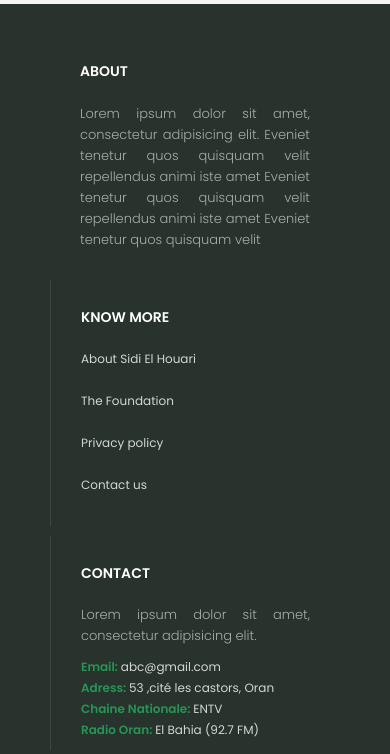
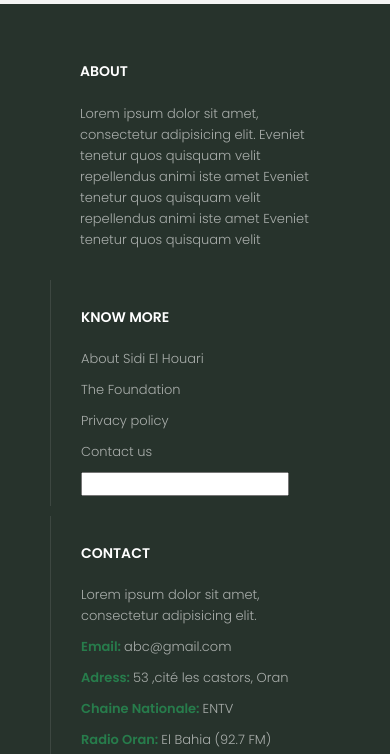
Before and after one commit to Fcmam5/sdh_foundation, a Django app: page /about/ in a window 390 px wide. Shown: the part 3256-4010 px from the top of the page. Run offline with Django 3.2, Linux system fonts and the light colour scheme; parts of the project's set-up code (start-up, migrations or seed data) failed here and were passed over; some libraries are stand-ins or nearby versions; grey boxes are pictures that could not be loaded.

Commit message:
work on arabization frontend

```diff
--- a/sdh_foundation/urls.py
+++ b/sdh_foundation/urls.py
@@ -19,6 +19,7 @@
 from django.conf import settings
 from django.conf.urls.static import static
 from django.contrib.sitemaps.views import sitemap
+from django.views.i18n import set_language
 from .views import home, about, privacy_policy
 from users.views import contact_us, registration_demand , error
 from articles.sitemaps import ArticleSitemap
@@ -65,6 +66,9 @@
     #CKEditor
     url(r'^ckeditor/', include('ckeditor_uploader.urls')),
 
+    #Change language
+    url(r'^set_language/', set_language, name="set_language"),
+
     #testing error
     url(r'^error/', view=error, name="error"),
 ]
--- a/templates/base.html
+++ b/templates/base.html
@@ -11,17 +11,20 @@
         <link rel="shortcut icon" href="https://logopond.com/logos/c41e886bf46fb87c62d17374c41d6f74.png">
         <link rel="stylesheet" href="https://maxcdn.bootstrapcdn.com/bootstrap/3.3.7/css/bootstrap.min.css">
         <link href="https://fonts.googleapis.com/css?family=Poppins:300,400,500,600" rel="stylesheet">
+        {% block csslibrary %}
         <link rel="stylesheet" href="https://cdnjs.cloudflare.com/ajax/libs/OwlCarousel2/2.2.1/assets/owl.carousel.min.css">
         <link rel="stylesheet" href="https://cdnjs.cloudflare.com/ajax/libs/OwlCarousel2/2.2.1/assets/owl.theme.green.min.css">
+        {% endblock %}
         {% compress css %}
         <link href="{% static 'css/style.css'%}" rel="stylesheet">
         {% block costumcss %}
         <link href="{% static 'css/articles-style.css'%}" rel="stylesheet">
         {% endblock %}
+        {% endcompress %}
         {% if LANGUAGE_CODE == 'ar' %}
+        <link rel="stylesheet" media="screen" href="https://fontlibrary.org/face/droid-arabic-kufi" type="text/css"/>
         <link href="{% static 'css/rtl.css'%}" rel="stylesheet">
         {% endif%}
-        {% endcompress %}
         {% block meta %}
         {% endblock %}
     </head>
--- a/templates/components/footer.html
+++ b/templates/components/footer.html
@@ -2,30 +2,41 @@
 <footer>
             <div class="container">
                 <div class="row content">
-                    <div class="col-sm-3 colomn text-justify">
+                    <div class="col-sm-3 colomn">
                         <h1>{% trans 'About'%}</h1>
                         <p>Lorem ipsum dolor sit amet, consectetur adipisicing elit. Eveniet tenetur quos quisquam velit repellendus animi iste amet Eveniet tenetur quos quisquam velit repellendus animi iste amet Eveniet tenetur quos quisquam velit</p>
                     </div>
                     <div class="col-sm-3 colomn border-left">
                         <h1>{% trans 'know more' %}</h1>
-                            <li><a href="/about">{% trans 'About Sidi El Houari' %}</a></li>
-                            <br>
-                            <li>{% trans 'The Foundation' %}</li>
-                            <br>
-                            <li><a href="/privacy">{% trans 'Privacy policy' %}</a></li>
-                            <br>
-                            <li><a href="/contact">{% trans 'Contact us' %}</a></li>
-                            <br>
-                            <i class="fa fa-facebook-square" aria-hidden="true"></i>
-                            <i class="fa fa-twitter-square" aria-hidden="true"></i>
+                            <p><a href="/about">{% trans 'About Sidi El Houari' %}</a></p>
+                            <p>{% trans 'The Foundation' %}</p>
+                            <p><a href="/privacy">{% trans 'Privacy policy' %}</a></p>
+                            <p><a href="/contact">{% trans 'Contact us' %}</a></p>
+                            <form action="{% url 'set_language' %}" method="post">{% csrf_token %}
+                              <input name="next" type="hidden" value="{{ redirect_to }}" />
+                              <select name="language"
+                                      onchange="this.form.submit()"
+                                      title="{% trans 'Change language'%}"
+                                      id="change-lang">
+                                  {% get_current_language as LANGUAGE_CODE %}
+                                  {% get_available_languages as LANGUAGES %}
+                                  {% get_language_info_list for LANGUAGES as languages %}
+                                  <option disabled>{% trans 'Change website language' %}</option>
+                                  {% for language in languages %}
+                                      <option value="{{ language.code }}"{% if language.code == LANGUAGE_CODE %} selected{% endif %}>
+                                          {{ language.name_local }}
+                                      </option>
+                                  {% endfor %}
+                              </select>
+                          </form>
                     </div>
-                    <div class="col-sm-3 colomn border-left text-justify">
+                    <div class="col-sm-3 colomn border-left footer-contact">
                         <h1>{% trans 'Contact' %}</h1>
                         <p>Lorem ipsum dolor sit amet, consectetur adipisicing elit.</p>
-                        <li><strong>{% trans 'Email:' %} </strong>abc@gmail.com</li>
-                        <li><strong>{% trans 'Adress:' %} </strong>53 &rlm;,cité les castors&rlm;, Oran</li>
-                        <li><strong>{% trans 'Chaine Nationale:' %} </strong><a href="http://entv.dz/" target="_blank">ENTV</a></li>
-                        <li><strong>{% trans 'Radio Oran:' %} </strong><a href="http://www.radioalgerie.dz/player/ar/live/31-Oran" target="_blank">{% trans 'El Bahia' %} (92.7 FM)</li>
+                        <p><strong>{% trans 'Email:' %} </strong>abc@gmail.com</p>
+                        <p><strong>{% trans 'Adress:' %} </strong>53 &rlm;,cité les castors&rlm;, Oran</p>
+                        <p><strong>{% trans 'Chaine Nationale:' %} </strong><a href="http://entv.dz/" target="_blank">ENTV</a></p>
+                        <p><strong>{% trans 'Radio Oran:' %} </strong><a href="http://www.radioalgerie.dz/player/ar/live/31-Oran" target="_blank">{% trans 'El Bahia' %} (92.7 FM)</a></p>
                     </div>
 
                     <div class="col-sm-3 colomn border-left">
```
Also changed, not shown: static/css/rtl.css (+20 -1 lines).
